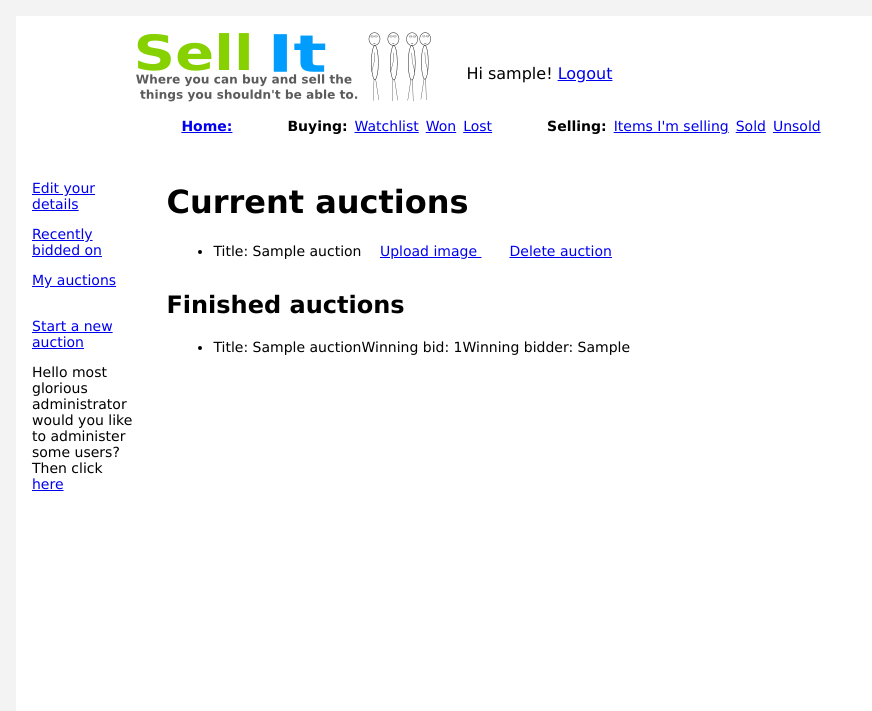
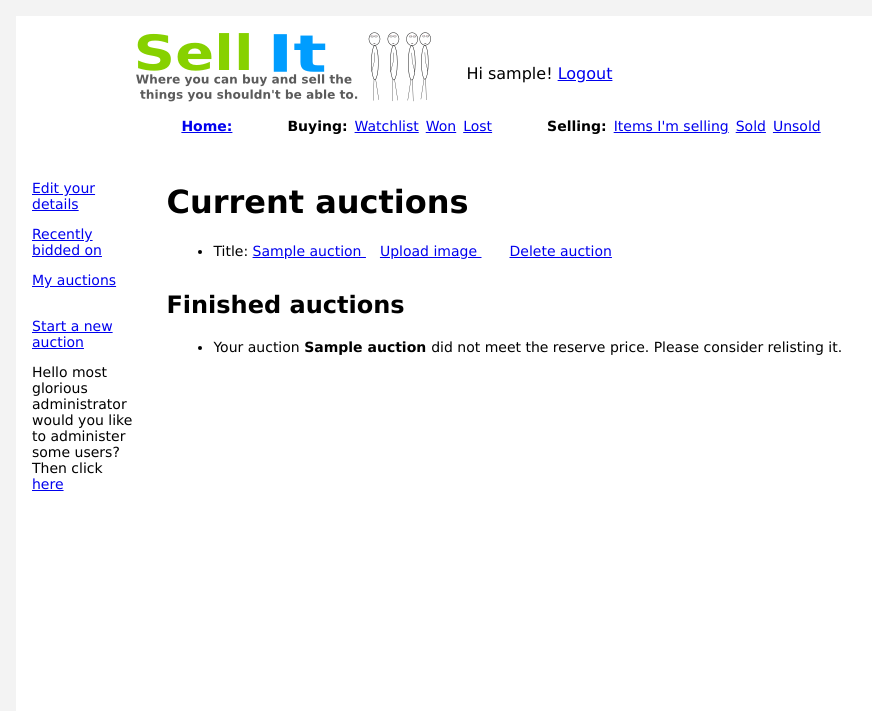
Before and after one commit to lchish/comp212, a PHP site: page /myauctions.php in a window 1280 px wide. Shown: the top 711 px of the page, without its empty margins (112-984 px from the left). Run offline with PHP 8.4, Linux system fonts and the light colour scheme; the visitor is signed in with stand-in values (Sample User, id 1); tables that the repository leaves empty or names only in its code hold one stand-in row (values such as "Sample post").

Commit message:
small fixes to auction related things

```diff
--- a/buynow.php
+++ b/buynow.php
@@ -86,7 +86,6 @@ include 'private/sidenav.php';
  Using Buy Now</p>
 <p><a href="mailto:<?php echo $seller_email_address;?>" >Please send an
  email to the seller to sort out payment details</a></p>
-<?php echo $sent;?>
 </div>
 </div>
 </body>
--- a/createauction.php
+++ b/createauction.php
@@ -22,7 +22,7 @@ if(strlen($_POST['category']) >  0){
   $error = $error."Please enter a category ";
  }
 if(strlen($_POST['reserve']) > 0 && strlen($_POST['reserve']) < 7 &&
-   $POST['reserve'] != '0'){
+   $_POST['reserve'] != '0'){
   $clean_reserve = mysql_real_escape_string($_POST['reserve']);
   $int_reserve = (int)$clean_reserve;
 }else{
--- a/myauctions.php
+++ b/myauctions.php
@@ -30,14 +30,22 @@ include 'private/sidenav.php';
 <div id="content">
 <h1>Current auctions</h1>
 <?php
+  if(isset($_GET['error'])){
+    echo "<p><strong>Error: ".$_GET['error']."</strong></p>";
+  }
+?>
+<?php
 if(mysql_num_rows($result) > 0){
-  echo "<ul id=\"myauctions\">";
+  echo "<ul class=\"myauctions\">";
   while($row = mysql_fetch_array($result)){
     $title = $row['title'];
     $num = $row['auction_number'];
-    echo "<li class=\"myauctionsli\" style=\"clear:both;\">Title: $title  ";
-    echo "<span class=\"\"style=\"margin-left:1em;\"><a href=\"uploadimage.php?id=$num\">Upload image </a></span>";
-    echo "<span class = \"\" style=\"margin-left:2em;\"><a href=\"deleteauction.php?id=$num\">Delete auction</a></span></li>";
+    echo "<li class=\"myauctionsli\" style=\"clear:both;\">Title:
+<a href=\"auction.php?id=$num\">$title  </a>";
+    echo "<span class=\"\"style=\"margin-left:1em;\">
+<a href=\"uploadimage.php?id=$num\">Upload image </a></span>";
+    echo "<span class = \"\" style=\"margin-left:2em;\">
+<a href=\"deleteauction.php?id=$num\">Delete auction</a></span></li>";
   }
   echo "</ul>";
 }else{
@@ -52,10 +60,16 @@ if(mysql_num_rows($result) > 0){
 $finished = mysql_query("SELECT * FROM finished_auctions
  WHERE seller_username = '$clean_username'",$connection);
 if(mysql_num_rows($finished) > 0){
-  echo "<ul id=\"myauctions\">";
+  echo "<ul class=\"myauctions\">";
   while($row = mysql_fetch_array($finished)){
-    echo "<li style=\"clear:both;\"> Title: ".$row['title']."Winning bid: ".
-      $row['winning_bid']."Winning bidder: ".$row['winning_bidder']."</li>";
+    if($row['sold'] == 1){
+    echo "<li style=\"clear:both;\"> Title: ".$row['title']." Winning bid: ".
+      $row['winning_bid']." Winning bidder: ".$row['winning_bidder']."</li>";
+    }
+    else{
+    echo "<li style=\"clear:both;\">Your auction <strong>".$row['title']."
+</strong> did not meet the reserve price. Please consider relisting it.</li>";
+    }
   }
   echo "</ul>";
 }else{
```
